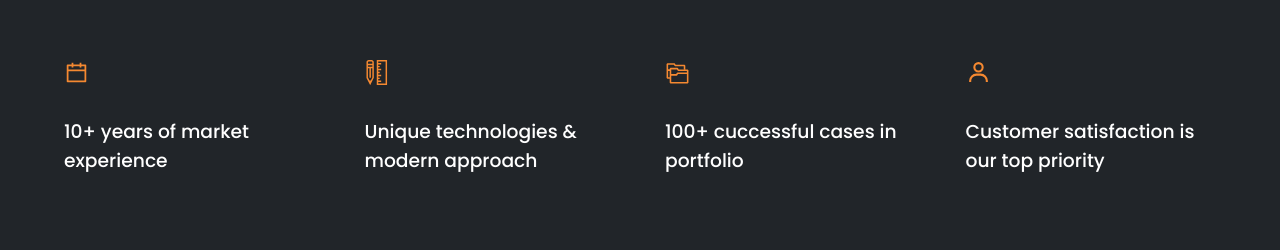
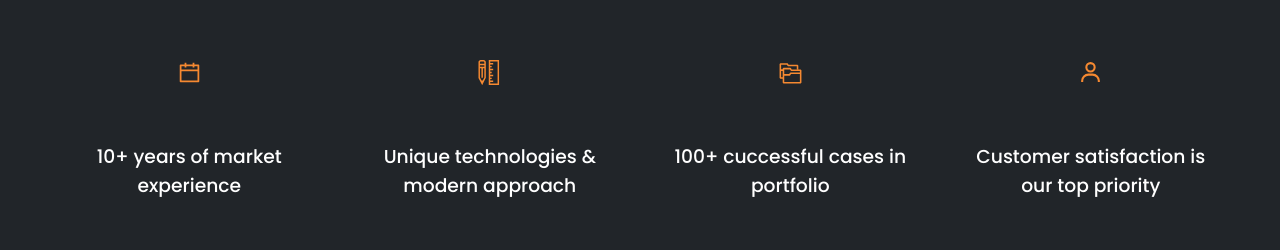
Before and after one commit to Animesh239/mgstucson, a Next.js app: page / in a window 1280 px wide. Shown: the part 1323-1573 px from the top of the page. Built offline with nearby package versions, Linux system fonts and the light colour scheme.

Commit message:
Update responsive styles for logo, hero section, and footer content

```diff
--- a/components/Srikant.js
+++ b/components/Srikant.js
@@ -10,7 +10,7 @@ const Srikant = () => {
           </div>
 
           <div className='content flex1'>
-            <div className='left w-60 py'>
+            <div className='left w-60 py-1'>
               <TitleSa title='Dr. Srikant Annavarapu is an SME Registered Member and is recognised as a Qualified Person (NI 43-101), Competent Person (JORC) and Registered Competent Person (NACRI).' />
               <p className='desc-p'>Dr. Srikant Annavarapu has 40 years of experience in mining and geotechnical engineering, working in India, the USA, and Indonesia. He specializes in underground and surface mining methods, ground stabilization, instrumentation, monitoring, and analysis. His expertise spans geotechnical engineering, mine design, and planning, with a strong focus on safety and cost-effectiveness.</p>
               <div className='grid-3'>
--- a/components/Testimonial.js
+++ b/components/Testimonial.js
@@ -41,6 +41,15 @@ const Testimonial = () => {
     prevArrow: <SamplePrevArrow />,
     responsive: [
       {
+        breakpoint: 1024,
+        settings: {
+          slidesToShow: 2,
+          slidesToScroll: 1,
+          infinite: true,
+          dots: true,
+        },
+      },
+      {
         breakpoint: 800,
         settings: {
           slidesToShow: 1,
@@ -67,7 +76,7 @@ const Testimonial = () => {
             <TitleSm title='WHAT CLIENTS SAY ABOUT OUR WORK' />
           </div>
           <div className='cards'>
-            <Slider {...settings}>
+            <Slider {...settings} >
               {testimonial.map((user) => (
                 <div key={user.projectId}>
                   <div className='card'>
--- a/components/common/Footer.js
+++ b/components/common/Footer.js
@@ -93,11 +93,11 @@ const Footer = () => {
             <div className='text'>
               <span>© 2024 MGS. ALL RIGHTS RESERVED.</span>
             </div>
-            <div className='connect'>
+            {/* <div className='connect'>
               <span>Made with 💜</span>
               <span> &nbsp; | &nbsp; </span>
               <span>Team MGS Intern</span>
-            </div>
+            </div> */}
           </div>
         </div>
       </footer>
--- a/styles/_common.scss
+++ b/styles/_common.scss
@@ -172,12 +172,12 @@
 }
 @media screen and (max-width: 800px) {
   .slick-arrow .next {
-    top: 0;
-    right: 0;
+    top: 90%;
+    right: 30%;
   }
   .slick-arrow .prev {
-    top: 0;
-    left: 85%;
+    top: 90%;
+    left: 30%;
   }
   .heading-title {
     max-width: 100%;
--- a/styles/_reset.scss
+++ b/styles/_reset.scss
@@ -43,6 +43,10 @@ button {
   padding: 80px 0;
 }
 
+.py-1 {
+  padding: 0 0 80px 0;
+}
+
 h3,
 h4,
 h5 {
--- a/styles/global.scss
+++ b/styles/global.scss
@@ -69,6 +69,17 @@
     z-index: -1;
     background-color: $dark;
     filter: blur(20px);
+  }
+}
+
+.hero-content.grid-4{
+  .box{
+    display: flex;
+    align-items: center;
+    flex-direction: column;
+    h3{
+      text-align: center;
+    }
   }
 }
 
@@ -248,12 +259,12 @@
   align-items: center;
   flex-direction: column;
   iframe {
-    width: 60%;
+    width: 100%;
     border-radius: 10px;
   }
   span {
     margin-top: 1rem;
-    width: 75%;
+    width: 90%;
     font-size: medium;
     color: #9c9b9b;
     text-align: center;
@@ -309,6 +320,13 @@ footer {
     background-position: center;
     z-index: -1;
   }
+}
+
+@media screen and (max-width: 800px) {
+  footer {
+    text-align: center;
+  }
+
 }
 
 .error {
```
